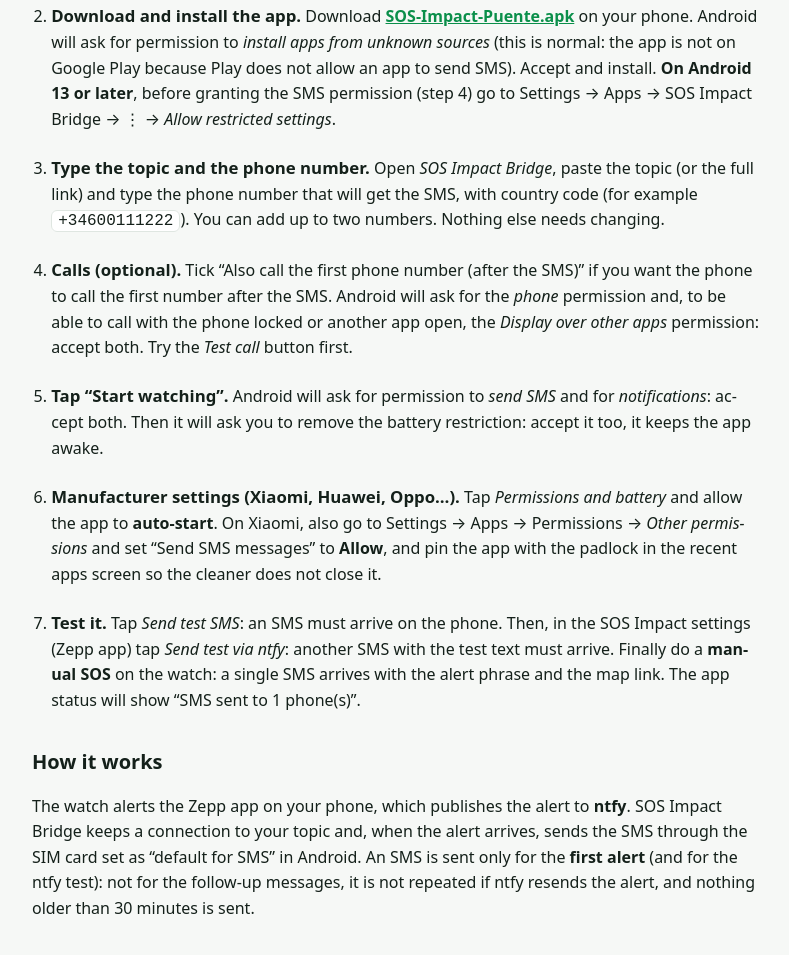
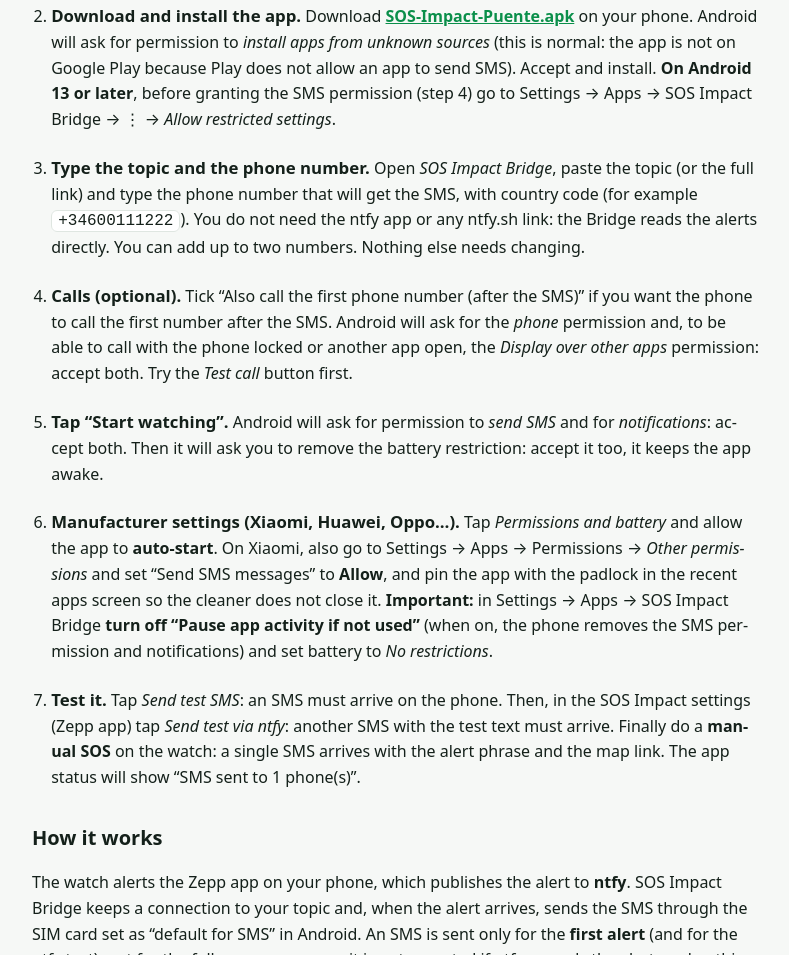
Before and after one commit to Super-IA/Sos-Impact, a plain HTML site: page en/puente.html in a window 1280 px wide. Shown: the part 1329-2284 px from the top of the page, without its empty margins (244-1033 px from the left). Drawn offline with Linux system fonts and the light colour scheme.

Commit message:
Add files via upload

```diff
--- a/en/puente.html
+++ b/en/puente.html
@@ -19,13 +19,13 @@
 
 <li><strong>Download and install the app.</strong> Download <a href="../SOS-Impact-Puente.apk"><strong>SOS-Impact-Puente.apk</strong></a> on your phone. Android will ask for permission to <em>install apps from unknown sources</em> (this is normal: the app is not on Google Play because Play does not allow an app to send SMS). Accept and install. <strong>On Android 13 or later</strong>, before granting the SMS permission (step 4) go to Settings → Apps → SOS Impact Bridge → ⋮ → <em>Allow restricted settings</em>.</li>
 
-<li><strong>Type the topic and the phone number.</strong> Open <em>SOS Impact Bridge</em>, paste the topic (or the full link) and type the phone number that will get the SMS, with country code (for example <code>+34600111222</code>). You can add up to two numbers. Nothing else needs changing.</li>
+<li><strong>Type the topic and the phone number.</strong> Open <em>SOS Impact Bridge</em>, paste the topic (or the full link) and type the phone number that will get the SMS, with country code (for example <code>+34600111222</code>). You do not need the ntfy app or any ntfy.sh link: the Bridge reads the alerts directly. You can add up to two numbers. Nothing else needs changing.</li>
 
 <li><strong>Calls (optional).</strong> Tick “Also call the first phone number (after the SMS)” if you want the phone to call the first number after the SMS. Android will ask for the <em>phone</em> permission and, to be able to call with the phone locked or another app open, the <em>Display over other apps</em> permission: accept both. Try the <em>Test call</em> button first.</li>
 
 <li><strong>Tap “Start watching”.</strong> Android will ask for permission to <em>send SMS</em> and for <em>notifications</em>: accept both. Then it will ask you to remove the battery restriction: accept it too, it keeps the app awake.</li>
 
-<li><strong>Manufacturer settings (Xiaomi, Huawei, Oppo…).</strong> Tap <em>Permissions and battery</em> and allow the app to <strong>auto-start</strong>. On Xiaomi, also go to Settings → Apps → Permissions → <em>Other permissions</em> and set “Send SMS messages” to <strong>Allow</strong>, and pin the app with the padlock in the recent apps screen so the cleaner does not close it.</li>
+<li><strong>Manufacturer settings (Xiaomi, Huawei, Oppo…).</strong> Tap <em>Permissions and battery</em> and allow the app to <strong>auto-start</strong>. On Xiaomi, also go to Settings → Apps → Permissions → <em>Other permissions</em> and set “Send SMS messages” to <strong>Allow</strong>, and pin the app with the padlock in the recent apps screen so the cleaner does not close it. <strong>Important:</strong> in Settings → Apps → SOS Impact Bridge <strong>turn off “Pause app activity if not used”</strong> (when on, the phone removes the SMS permission and notifications) and set battery to <em>No restrictions</em>.</li>
 
 <li><strong>Test it.</strong> Tap <em>Send test SMS</em>: an SMS must arrive on the phone. Then, in the SOS Impact settings (Zepp app) tap <em>Send test via ntfy</em>: another SMS with the test text must arrive. Finally do a <strong>manual SOS</strong> on the watch: a single SMS arrives with the alert phrase and the map link. The app status will show “SMS sent to 1 phone(s)”.</li>
 </ol>
```
